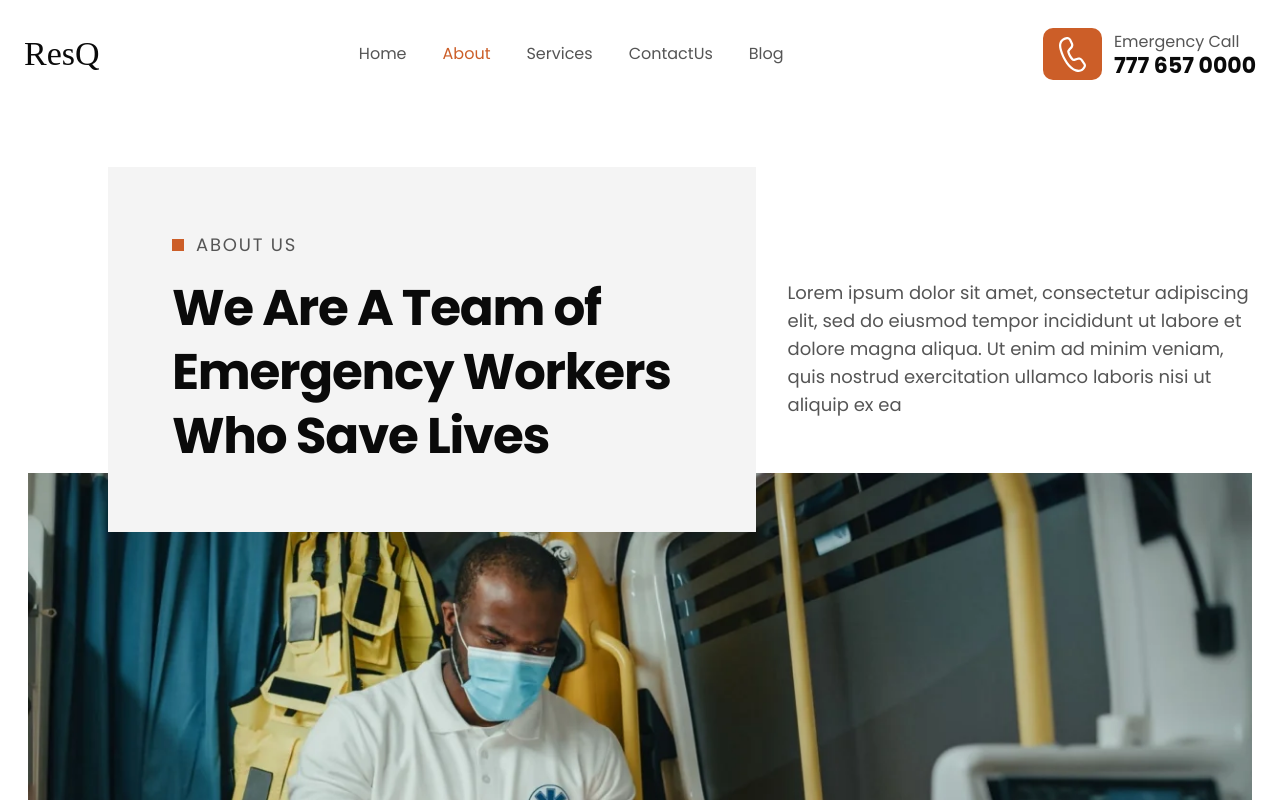
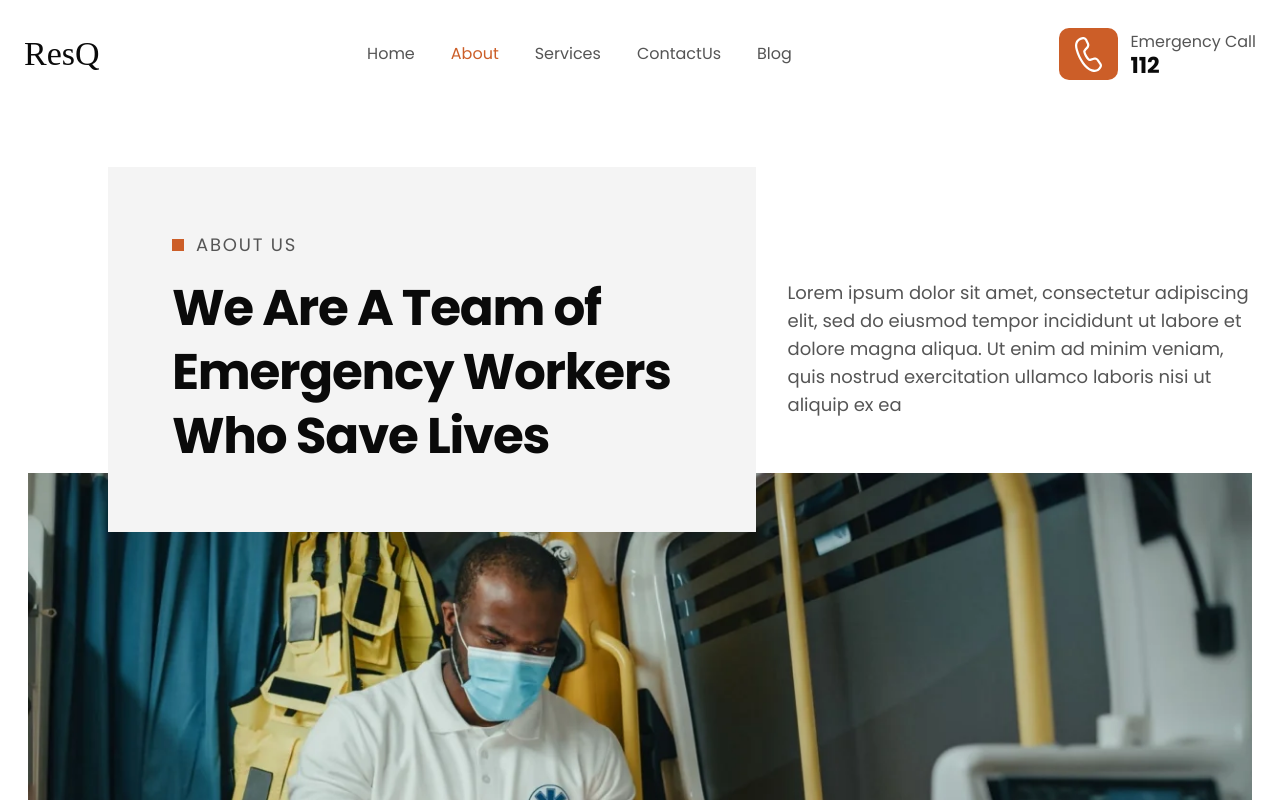
Before and after one commit to ResQTeam/resq-v-one, a React (Vite) app: page /about in a window 1280 px wide. Shown: the top 800 px of the page. Built offline with nearby package versions, Linux system fonts and the light colour scheme; a web font is replaced by a local one.

Commit message:
wrapped component with anchor tag changed number and included href

```diff
--- a/src/components/shared/Emergency.tsx
+++ b/src/components/shared/Emergency.tsx
@@ -2,9 +2,9 @@ import Phone from './svg/Phone';
 
 const Emergency = ({ textColor }: { textColor: string }) => {
   return (
-    <div className="flex items-center gap-x-1 md:gap-x-3 ">
-      <div className="bg-resq-brand-main w-[29px] h-[27px] md:w-[59px] md:h-[52px] flex justify-center items-center rounded-md md:rounded-[10px]">
-        <Phone className="w-5 h-5  md:w-[27px] md:h-[35px]" />
+    <a href="tel:112" className="flex items-center gap-x-1 md:gap-x-3 ">
+      <div className="flex h-[27px] w-[29px] items-center justify-center rounded-md bg-resq-brand-main md:h-[52px] md:w-[59px] md:rounded-[10px]">
+        <Phone className="h-5 w-5  md:h-[35px] md:w-[27px]" />
       </div>
       <div className="">
         <p
@@ -21,12 +21,12 @@ const Emergency = ({ textColor }: { textColor: string }) => {
             textColor.toLowerCase() === 'black'
               ? 'text-resq-dark-400'
               : 'text-white'
-          } font-bold text-xs md:text-[1.375rem]/[1.5rem]`}
+          }  text-xs font-bold md:text-[1.375rem]/[1.5rem]`}
         >
-          777 657 0000
+          112
         </p>
       </div>
-    </div>
+    </a>
   );
 };
 
```
